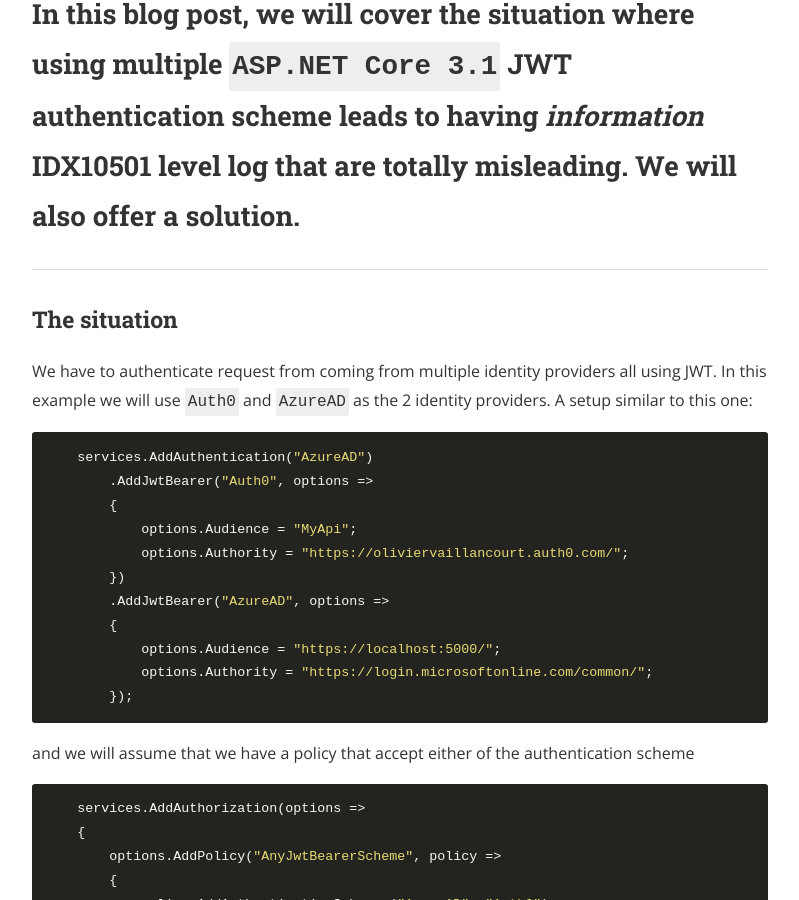
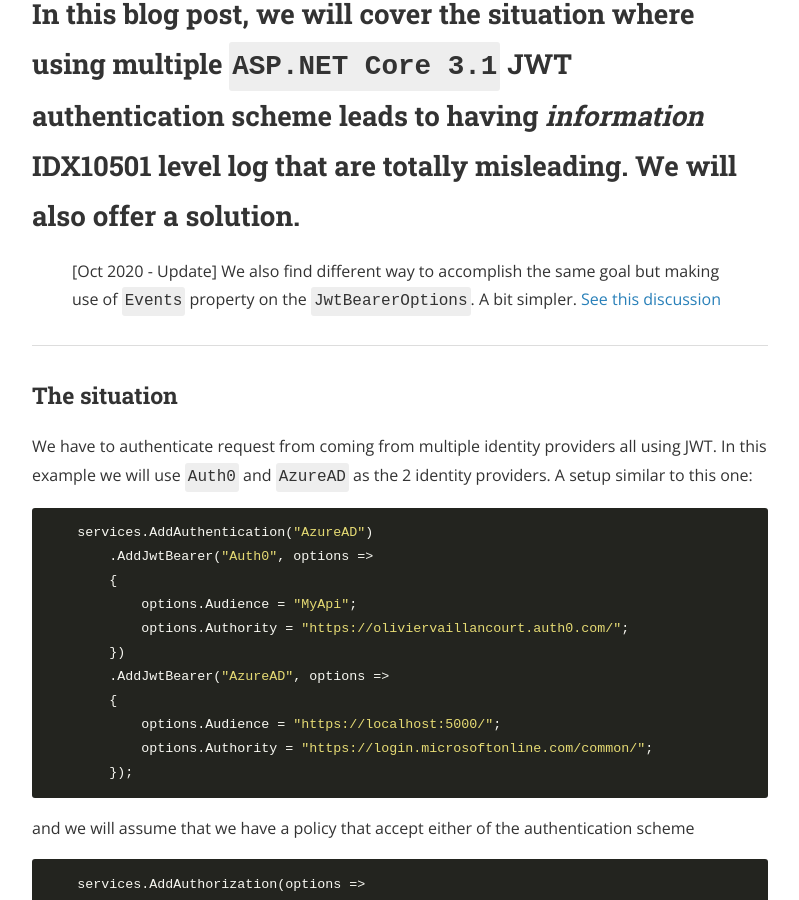
Before and after one commit to oliviervaillancourt/blog, a Jekyll site: the page built from _posts/2020-05-10-Fixing-IDX10501-MultipleAuthScheme.md, in a window 1280 px wide and 900 px high, scrolled down 722 px. Shown: the whole window, without its empty margins (240-1039 px from the left). Built offline with Jekyll 4.4.1, drawn with Linux system fonts in a browser that asks for light colours; nearby versions of some CDN libraries.

Commit message:
Added link to the discussion for alternative fix.

```diff
--- a/_posts/2020-05-10-Fixing-IDX10501-MultipleAuthScheme.md
+++ b/_posts/2020-05-10-Fixing-IDX10501-MultipleAuthScheme.md
@@ -9,6 +9,8 @@
 ---
 
 ## In this blog post, we will cover the situation where using multiple `ASP.NET Core 3.1` JWT authentication scheme leads to having *information* IDX10501 level log that are totally misleading.  We will also offer a solution.
+
+> [Oct 2020 - Update] We also find different way to accomplish the same goal but making use of `Events` property on the `JwtBearerOptions`.  A bit simpler.  [See this discussion](https://github.com/oliviervaillancourt/blog/issues/3)
 
 ----
 
```
